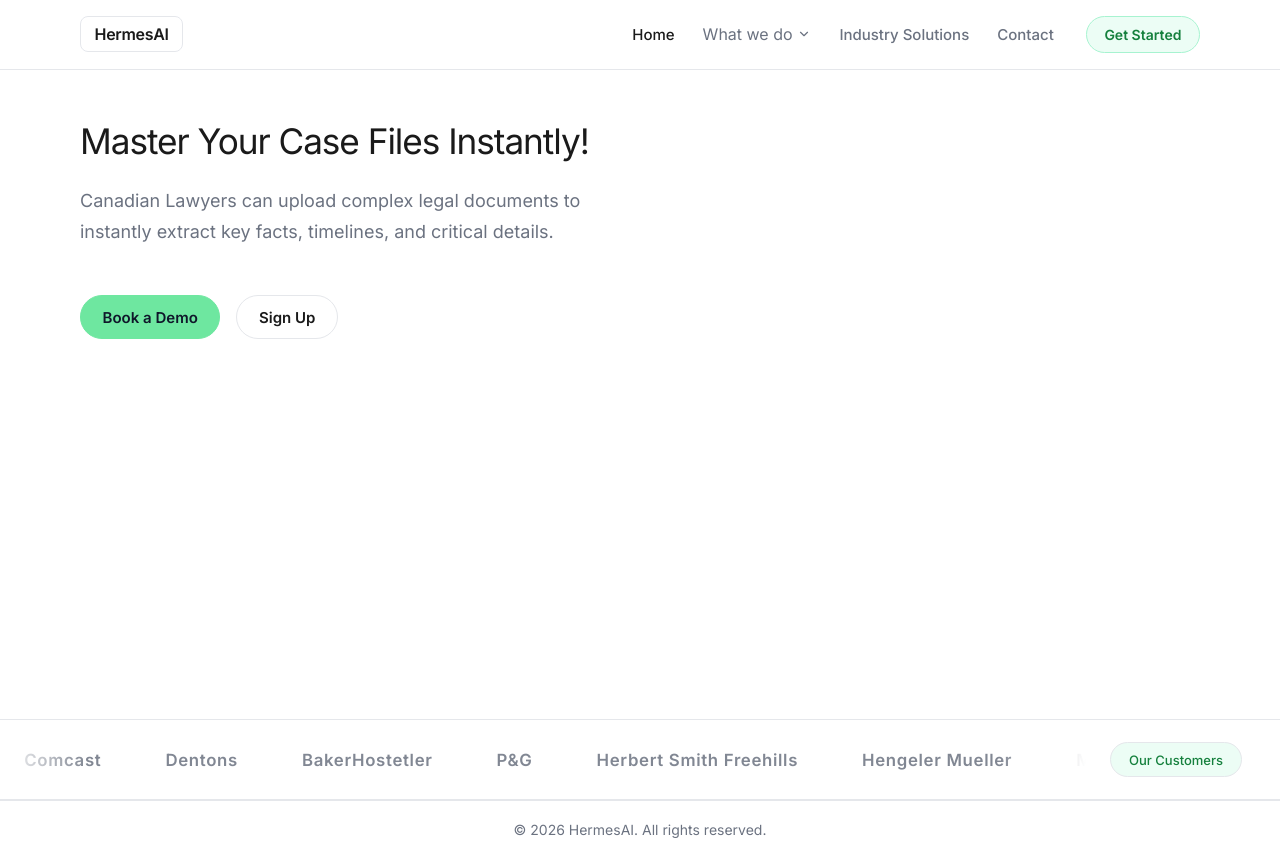
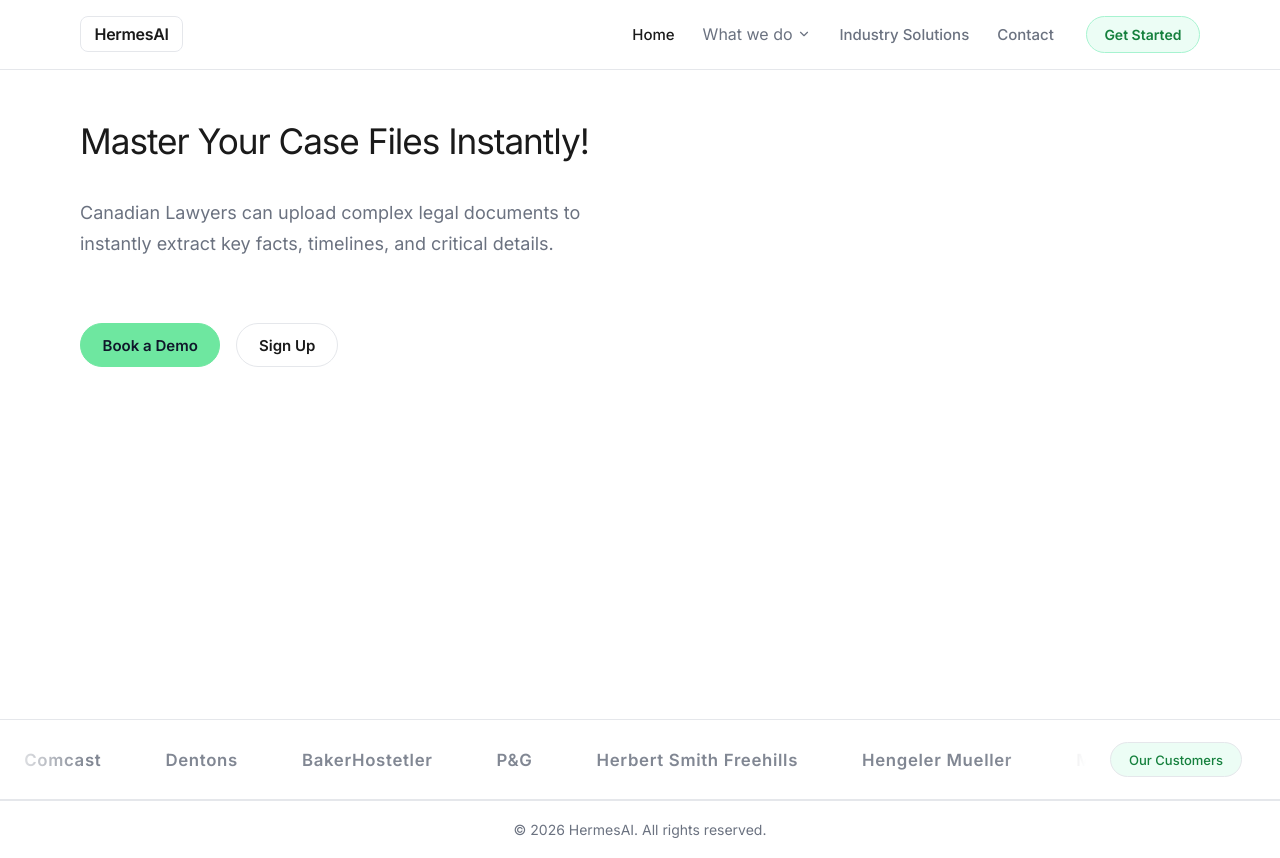
Before and after one commit to 007Aurick/HermesAILogin, a React (Vite) app: page / in a window 1280 px wide. Built offline with nearby package versions, Linux system fonts and the light colour scheme; the HTML template or start-up script is replaced by a standard one.

Commit message:
spaced out some more

```diff
--- a/src/Home.css
+++ b/src/Home.css
@@ -26,7 +26,7 @@
 }
 
 .home-title {
-  margin: 0 0 1.5rem;
+  margin: 0 0 2.25rem;
   font-size: clamp(1.10rem, 5vw, 2.2rem);
   font-weight: 400;
   letter-spacing: -0.03em;
@@ -36,7 +36,7 @@
 }
 
 .home-lead {
-  margin: 0 0 3rem;
+  margin: 0 0 4rem;
   max-width: 560px;
   font-size: clamp(1rem, 2vw, 1.125rem);
   line-height: 1.7;
```
